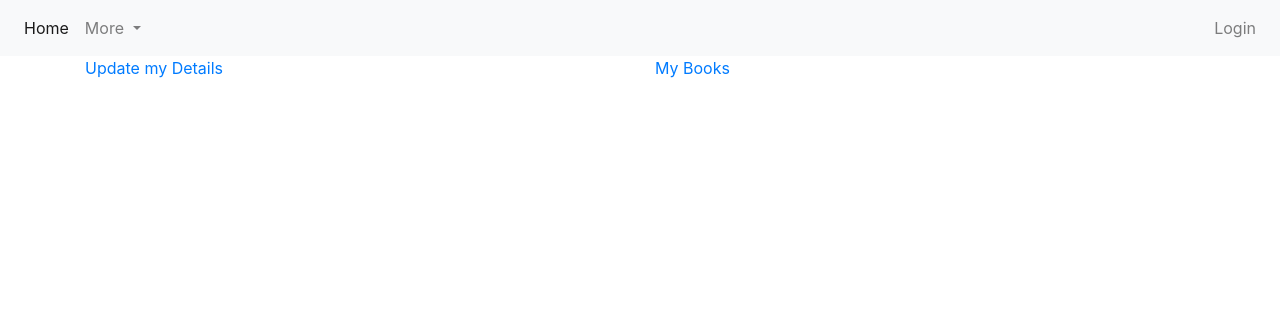
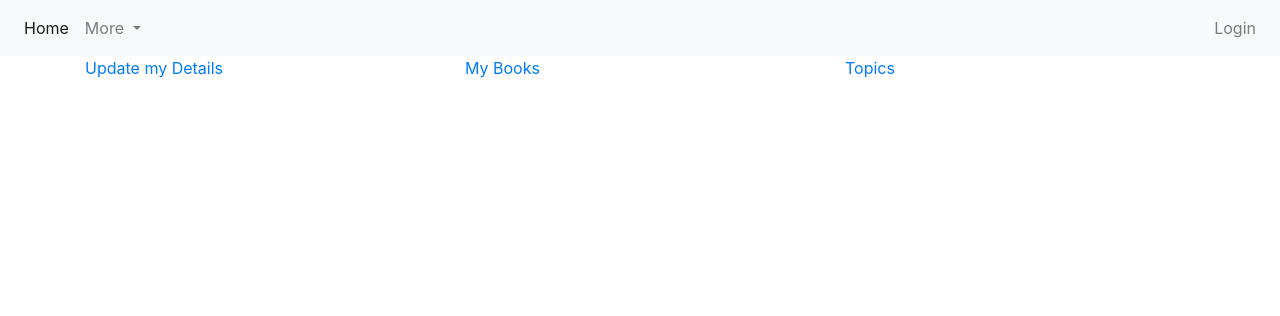
Before and after one commit to SaurabhJ86/trydjango, a Django app: template templates/accounts.html in a window 1280 px wide. Shown: the top 316 px of the page. Run offline with Django 3.2, Linux system fonts and the light colour scheme; the template is opened without the code that fills it, so the values that code supplies are empty; some libraries are stand-ins or nearby versions.

Commit message:
Created anchor tag in accounts page to link to the genres selected by the user

```diff
--- a/pages/views.py
+++ b/pages/views.py
@@ -132,7 +132,7 @@ def register(request):
 
 	return render(request,template_name,context)
 
-
+@login_required
 def listGenre(request):
 	template_name = "listGenre.html"
 	if request.method == "POST":
--- a/templates/accounts.html
+++ b/templates/accounts.html
@@ -11,6 +11,9 @@
 		<div class="col-sm">
 			<a href="{% url 'book:books-my-list' %}">My Books</a>
 		</div>
+		<div class="col-sm">
+			<a href="{% url 'list_genre' %}">Topics</a>
+		</div>
 	</div>
 </div>
 
```
